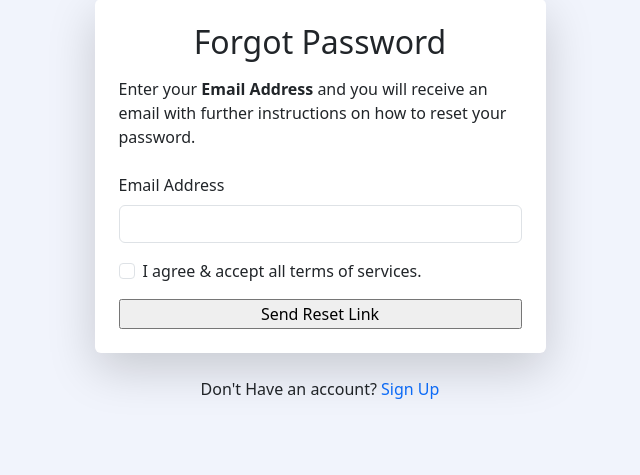
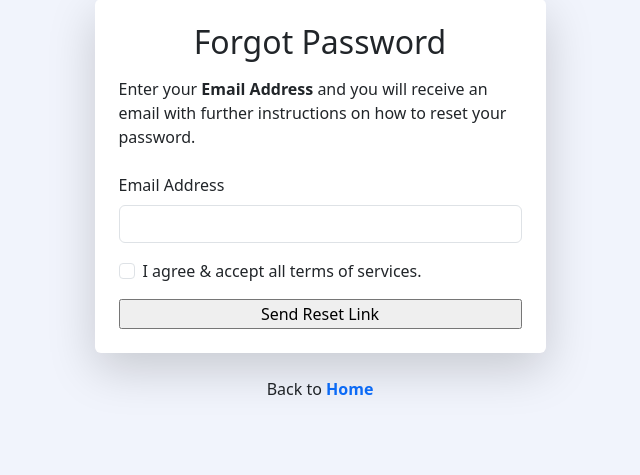
Before and after one commit to anuraagnagar/flask-user-authentication, a Flask app: page /forget/password in a window 1280 px wide. Shown: the part 105-580 px from the top of the page, without its empty margins (320-960 px from the left). Run offline with Flask 3, Linux system fonts and the light colour scheme; a user stored in the database is signed in; tables that the repository leaves empty hold one stand-in row (values such as "Sample post"); parts of the project's set-up code (start-up, migrations or seed data) failed here and were passed over; some libraries are stand-ins or nearby versions.

Commit message:
Added anchor tag for index route

```diff
--- a/accounts/templates/forget_password.html
+++ b/accounts/templates/forget_password.html
@@ -24,9 +24,15 @@
                         </form>
                     </div>
                 </div>
+                {% if not current_user.is_authenticated %}
                 <p class="text-center">Don't Have an account?
                     <a href="{{ url_for('accounts.register') }}" class="text-decoration-none">Sign Up</a>
                 </p>
+                {% else %}
+                <p class="text-center">Back to
+                    <a href="{{ url_for('accounts.index') }}" class="text-decoration-none fw-bold">Home</a>
+                </p>
+                {% endif %}
             </section>
         </div>
     </div>
```
